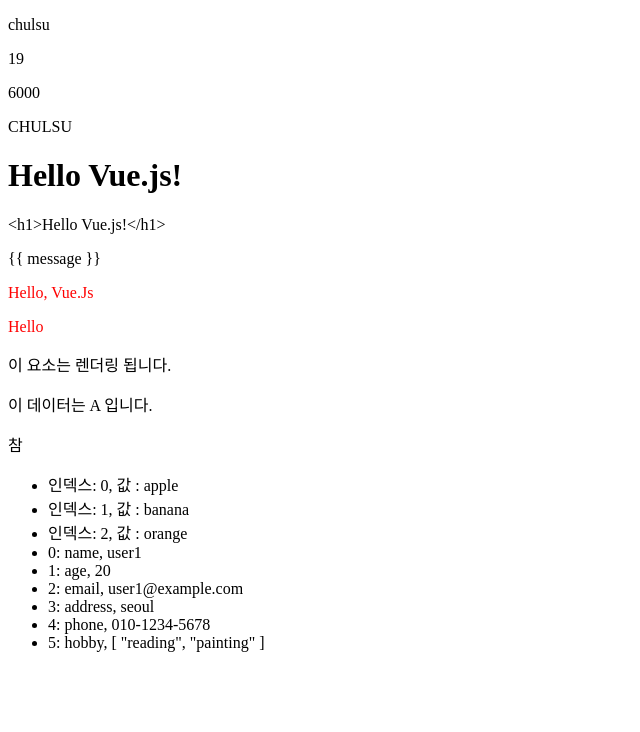
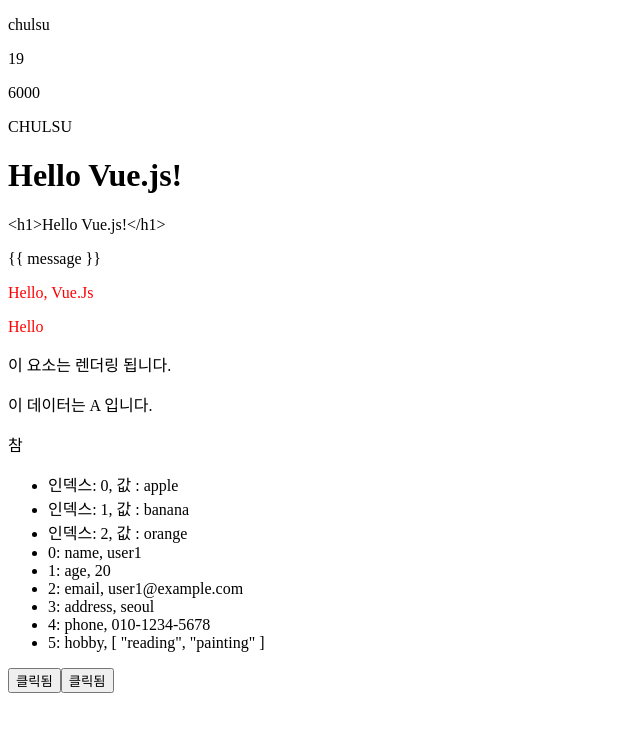
Before and after one commit to dongugchoi/Tutoring, a Vue app in the folder npm-vue/ch03/: page / in a window 1280 px wide. Shown: the top 732 px of the page, without its empty margins (0-640 px from the left). Built offline with nearby package versions, Linux system fonts and the light colour scheme.

Commit message:
vue v-on study

```diff
--- a/npm-vue/ch03/src/App.vue
+++ b/npm-vue/ch03/src/App.vue
@@ -35,6 +35,9 @@
       {{ index }}: {{ key }}, {{ value }}
     </li>
   </ul>
+  <button v-on:click="clickHandler">클릭됨</button>
+  <button v-on:click="eventHandler">클릭됨</button>
+
 </div>
 </template>
 
@@ -61,6 +64,16 @@
         }
       }
     },
+
+    methods:{
+      clickHandler(){
+        alert('클릭됬음')
+      },
+      eventHandler(event){
+        console.log(event);
+
+      }
+    }
   }
 </script>
 
```
